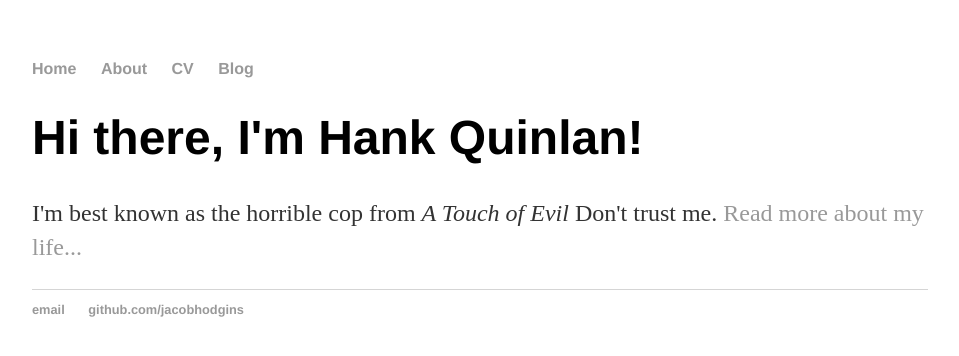
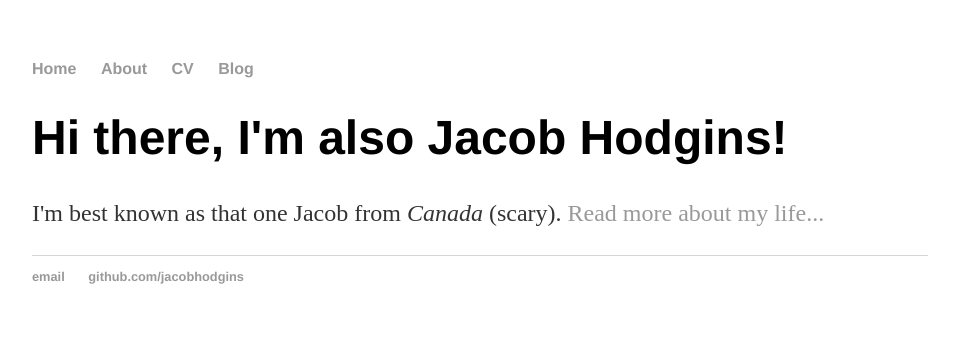
Before and after one commit to JacobHodgins/hodginsjacob, a Jekyll site: the page built from index.html, in a window 1280 px wide. Shown: the top 356 px of the page, without its empty margins (160-1119 px from the left). Built offline with Jekyll 4.4.1, drawn with Linux system fonts in a browser that asks for light colours.

Commit message:
Update index.html
replace hank q info with jacob h info

```diff
--- a/index.html
+++ b/index.html
@@ -1,8 +1,8 @@
 ---
 layout: default
-title: Hank Quinlan, Horrible Cop
+title: Jacob Hodgins
 ---
 <div class="blurb">
-	<h1>Hi there, I'm Hank Quinlan!</h1>
-	<p>I'm best known as the horrible cop from <em>A Touch of Evil</em> Don't trust me. <a href="/about">Read more about my life...</a></p>
+	<h1>Hi there, I'm also Jacob Hodgins!</h1>
+	<p>I'm best known as that one Jacob from <em>Canada</em> (scary). <a href="/about">Read more about my life...</a></p>
 </div><!-- /.blurb -->
```
